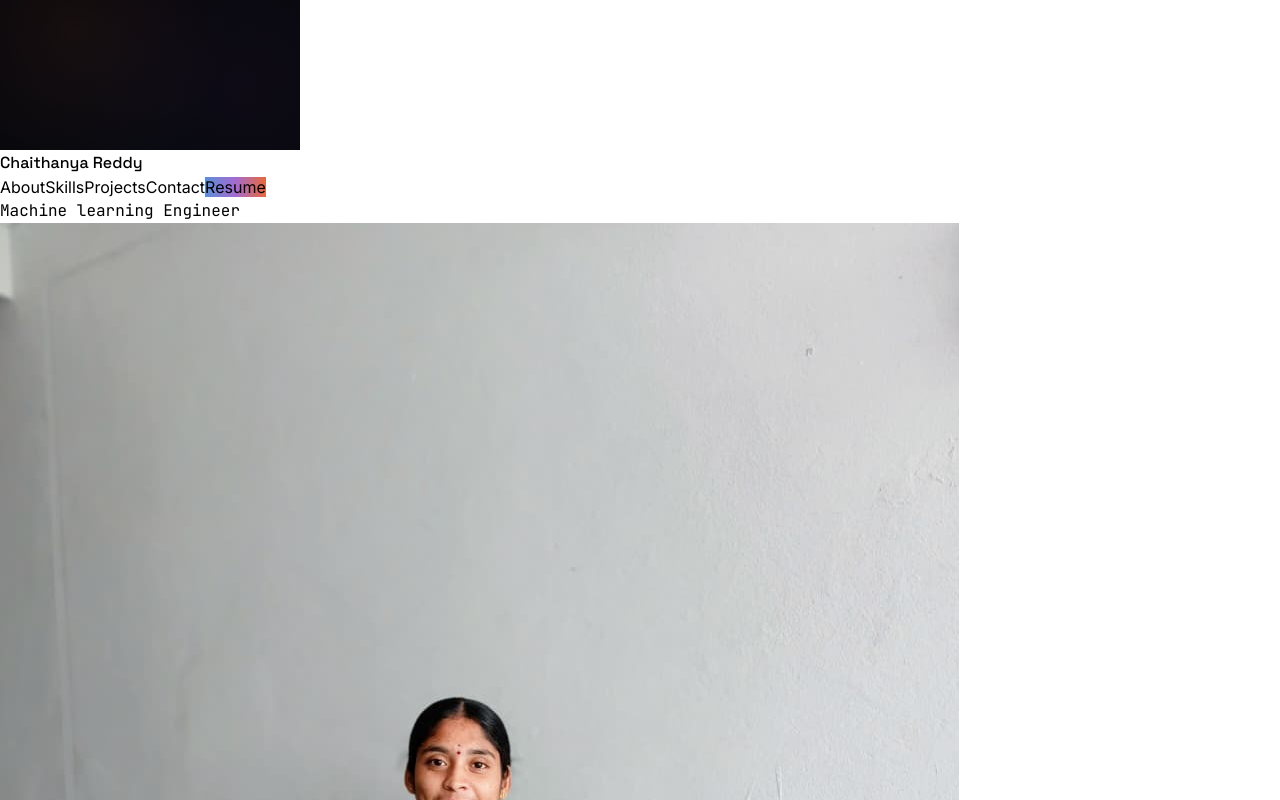
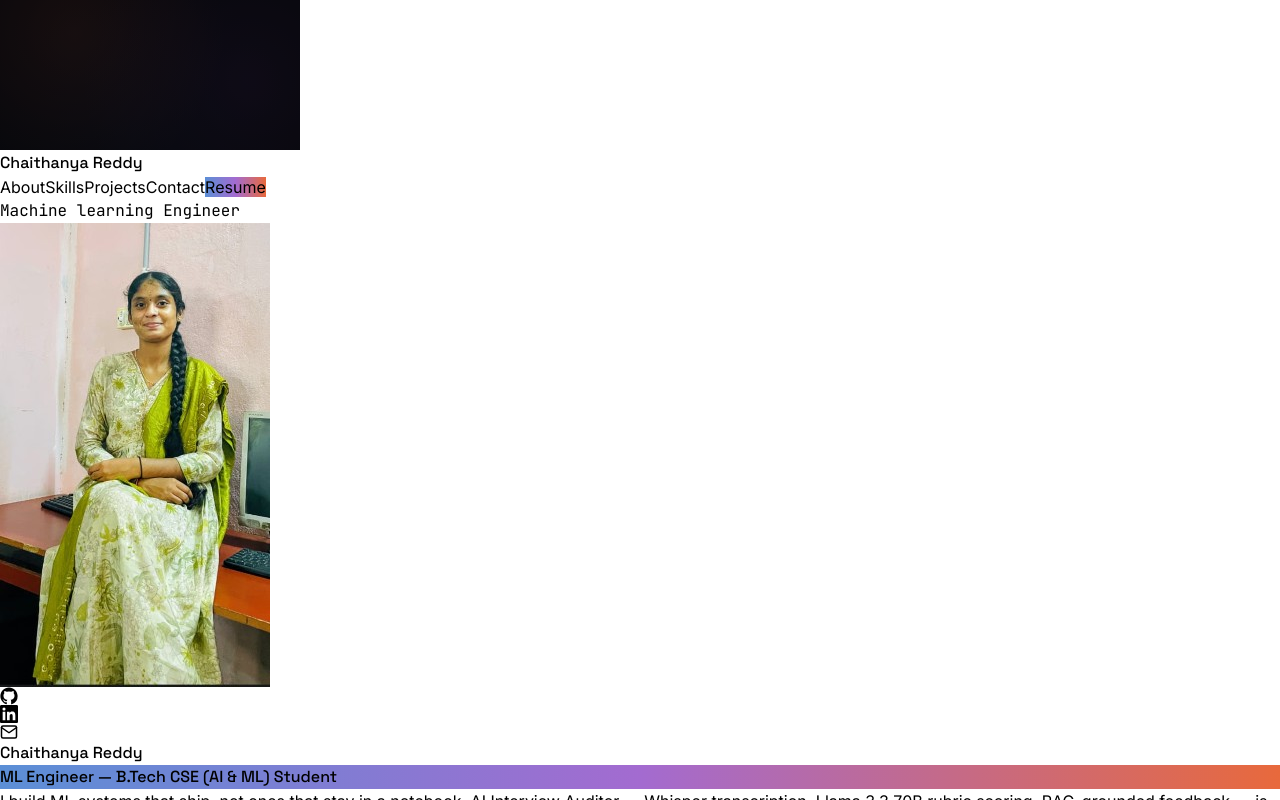
Before and after one commit to chaithanyareddy2017/portfolio, a React app: page / in a window 1280 px wide. Shown: the top 800 px of the page. Built offline with nearby package versions, Linux system fonts and the light colour scheme; the HTML template or start-up script is replaced by a standard one.

Commit message:
changes:public and src

```diff
--- a/src/App.jsx
+++ b/src/App.jsx
@@ -266,7 +266,7 @@ function Hero() {
             {/* PHOTO PLACEHOLDER: swap this div for an <img src="/your-photo.jpg" className="w-44 h-44 rounded-full object-cover border border-white/10" />
                 once you upload your photo */}
             <img
-              src="/photo.jpeg"
+              src="/photo3.jpg"
               alt="Chaithanya Reddy"
               className="w-44 h-44 rounded-full object-cover border border-white/10"
             />
```
Also changed, not shown: public/photo.jpeg (deleted), public/photo3.jpg (added).
